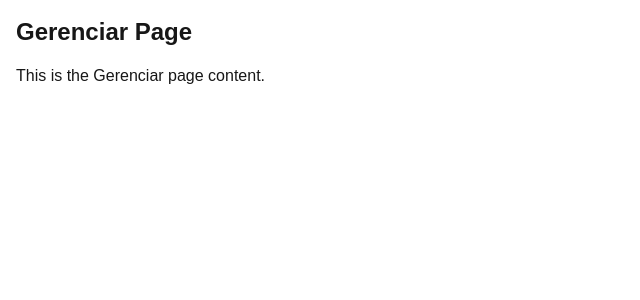
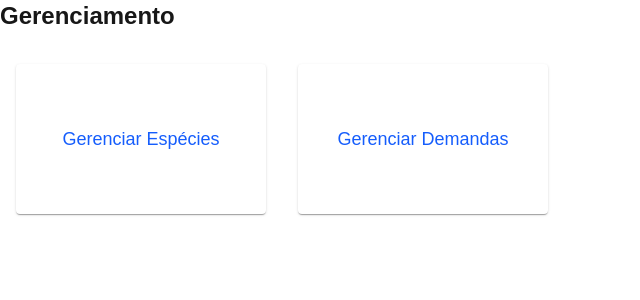
Before and after one commit to tiagodexheimer/tree-inspector-v5, a Next.js app: page /gerenciar in a window 1280 px wide. Shown: the top 300 px of the page, without its empty margins (0-640 px from the left). Built offline with nearby package versions, Linux system fonts and the light colour scheme.

Commit message:
feat: cria a página de gerenciamento de espécies com conteúdo básico

```diff
--- /dev/null
+++ b/src/app/gerenciar/especies.tsx
@@ -0,0 +1,7 @@
+export default function Especies() {
+  return (
+    <div>
+      Página de Espécies
+    </div>
+  );
+}
--- a/src/app/gerenciar/page.tsx
+++ b/src/app/gerenciar/page.tsx
@@ -1,8 +1,27 @@
+import { Card } from "@mui/material";
+import Link from "next/link";
+
 export default function GerenciarPage() {
     return (
-        <div className="p-4">
-            <h1 className="text-2xl font-bold mb-4">Gerenciar Page</h1>
-            <p>This is the Gerenciar page content.</p>
+        <div>
+            <h1 className="text-2xl font-bold mb-4">Gerenciamento</h1>
+
+            <div className="flex items-center justify-start p-4 gap-8 flex-wrap">
+
+
+                <Card sx={{ width: 250, height: 150 }} className="p-4 mb-4 flex items-center justify-center hover:shadow-lg transition-shadow">
+                    <Link href="/gerenciar/especies" className="text-lg font-medium text-blue-600 hover:underline">
+                        Gerenciar Espécies
+                    </Link>
+                </Card>
+
+                <Card sx={{ width: 250, height: 150 }} className="p-4 mb-4 flex items-center justify-center hover:shadow-lg transition-shadow">
+                    <Link href="/gerenciar/demandas" className="text-lg font-medium text-blue-600 hover:underline">
+                        Gerenciar Demandas
+                    </Link>
+                </Card>
+
+            </div>
         </div>
     );
 }
```
